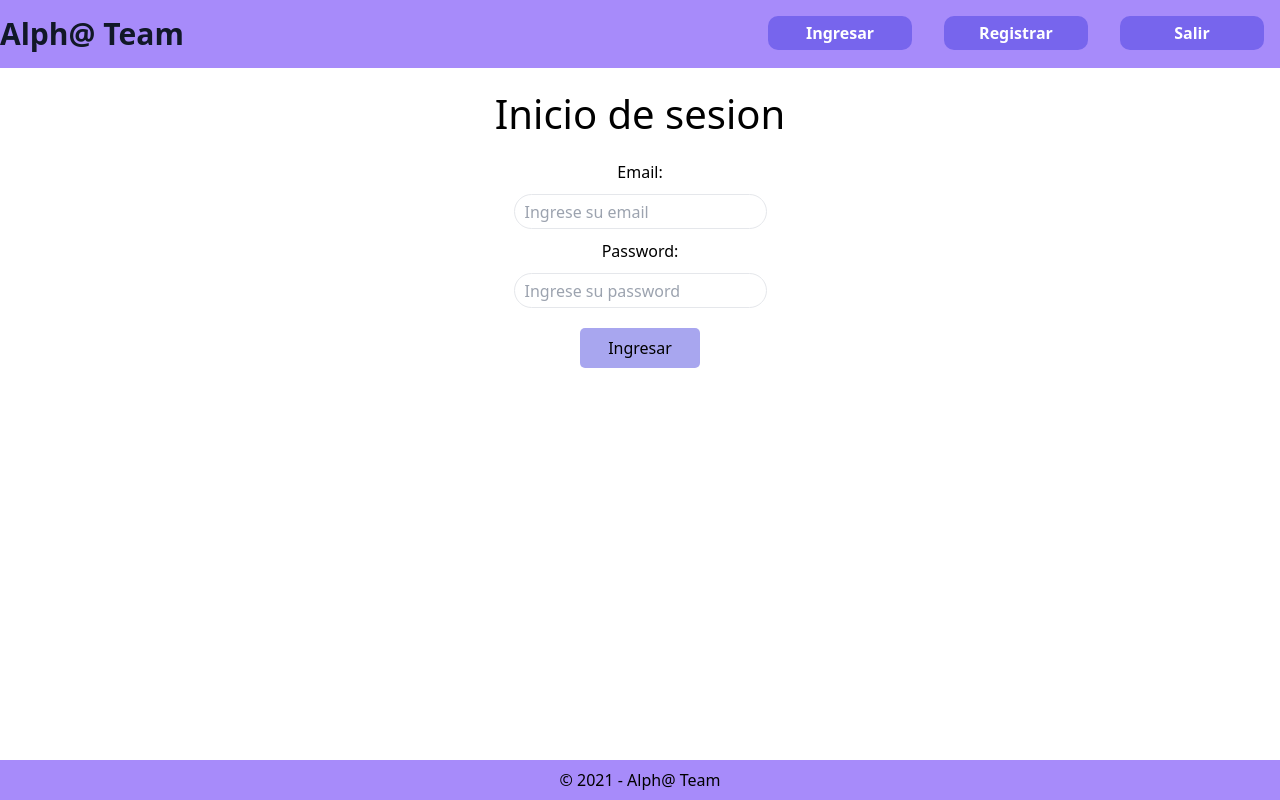
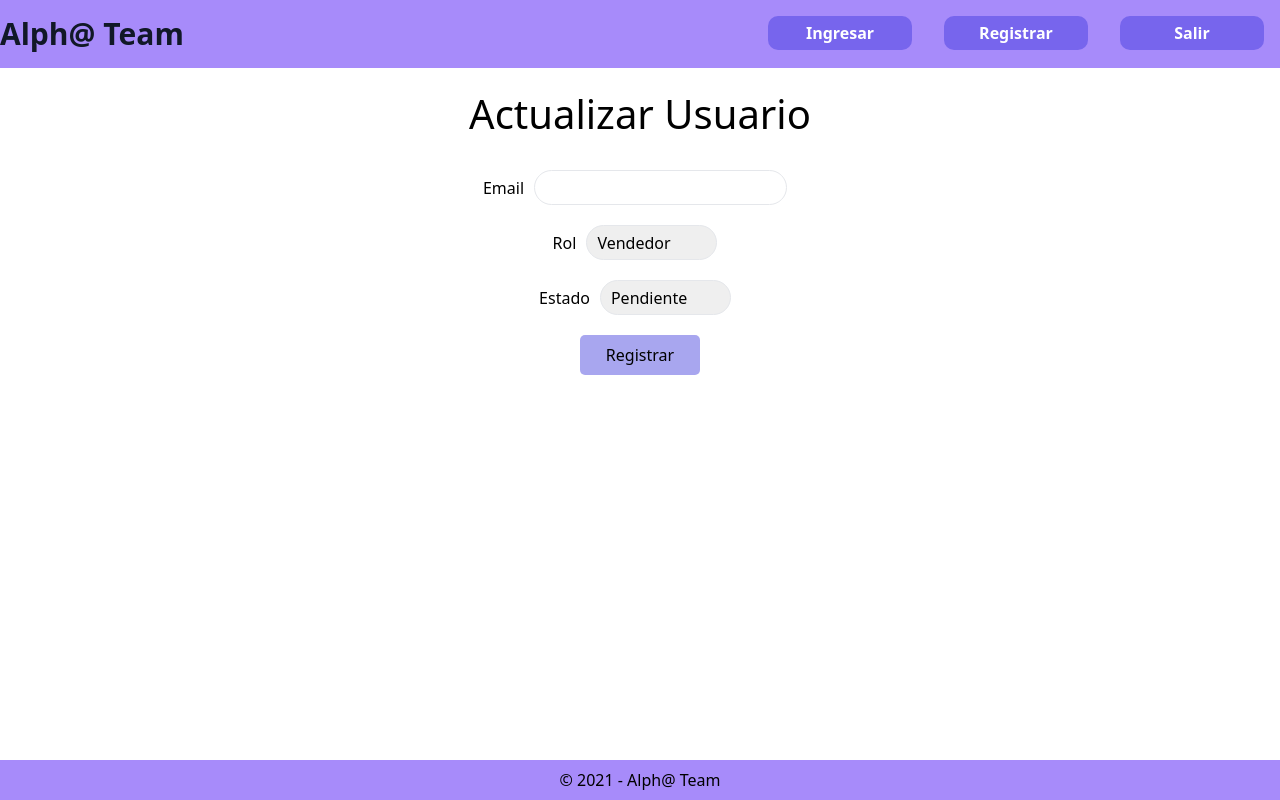
Before and after one commit to crealpe/Mision-Tic-Cliclo-3-alph-, a React (Create React App) app: page /actualizar-usuario in a window 1280 px wide. Built offline with nearby package versions, Linux system fonts and the light colour scheme.

Commit message:
Actualizar Usuario Page

```diff
--- a/src/App.jsx
+++ b/src/App.jsx
@@ -1,4 +1,5 @@
 import 'styles/styles.css';
+import ActualizarUsuario from 'pages/ActualizarUsuario';
 import Index from 'pages/Index';
 import Registro from 'pages/Registro';
 import IndexM from 'pages/Menu/Index';
@@ -28,6 +29,11 @@ function App() {
               </Switch>
             </LayoutMenu>
           </Route>
+          <Route path="/actualizar-usuario">
+            <Layout>
+              <ActualizarUsuario />
+            </Layout>
+          </Route>
           <Route path={['/','/registro']}>
             <Layout>
               <Switch>
@@ -40,7 +46,6 @@ function App() {
               </Switch>
             </Layout>
           </Route>
-
         </Switch>
      </Router>
     </div>
--- /dev/null
+++ b/src/pages/ActualizarUsuario.jsx
@@ -0,0 +1,37 @@
+import React from 'react';
+
+class ActualizarUsuario extends React.Component {
+  render() {
+    return (
+      <div>
+        <h2 className="titulo">Actualizar Usuario</h2>
+        <form>
+          <div className="contenido">
+            <div>
+              <label className="label">Email</label>
+              <input type="email" className="input"/>
+            </div>
+            <div>
+              <label className="label">Rol</label>
+              <select className="input appearance-none">
+                <option value="vendedor">Vendedor</option>
+                <option value="administrador">Administrador</option>
+              </select>
+            </div>
+            <div>
+              <label className="label">Estado</label>
+              <select className="input appearance-none">
+                <option value="pendiente">Pendiente</option>
+                <option value="autorizado">Autorizado</option>
+                <option value="no_autorizado">No Autorizado</option>
+              </select>
+            </div>
+            <input className="botoninicio" type="submit" value="Registrar" />
+          </div>
+        </form>
+      </div>
+    );
+  }
+}
+
+export default ActualizarUsuario;
```
